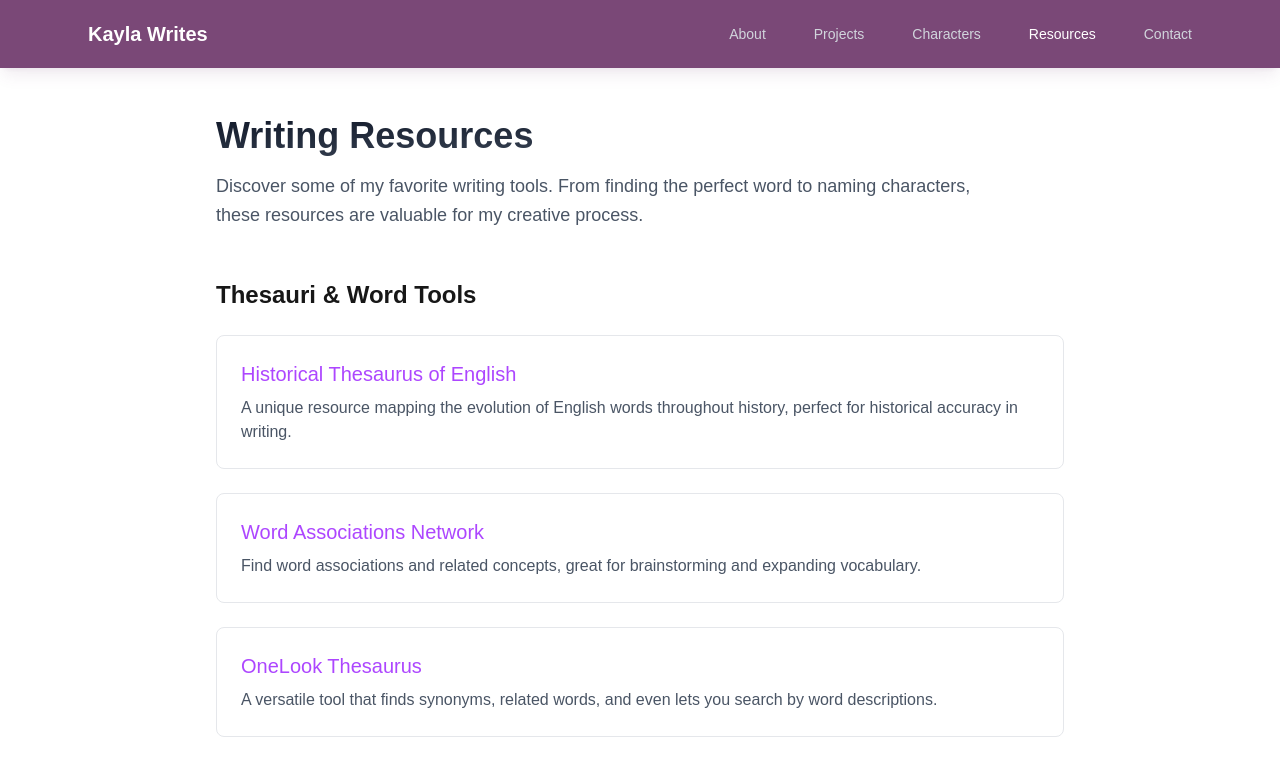
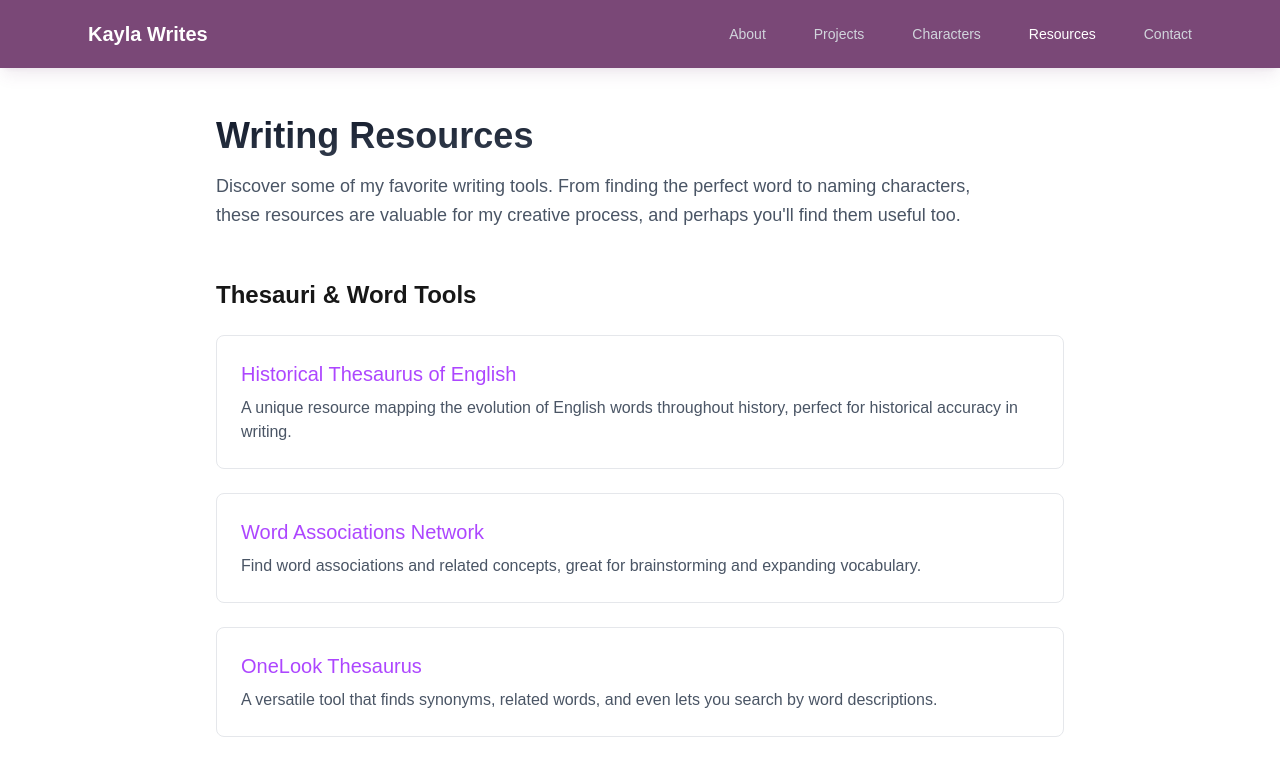
Before and after one commit to kvanbortel/kvb-writing, a Next.js app: page /kvb-writing/resources in a window 1280 px wide. Shown: the top 759 px of the page. Built offline with nearby package versions, Linux system fonts and the light colour scheme.

Commit message:
update resources description

```diff
--- a/src/app/resources/page.tsx
+++ b/src/app/resources/page.tsx
@@ -76,7 +76,7 @@ export default function ResourcesPage() {
         </h1>
         <p className="text-lg text-gray-600 dark:text-gray-300 leading-relaxed max-w-3xl">
           Discover some of my favorite writing tools. From finding the perfect word to naming characters,
-          these resources are valuable for my creative process.
+          these resources are valuable for my creative process, and perhaps you&apos;ll find them useful too.
         </p>
       </div>
 
```
